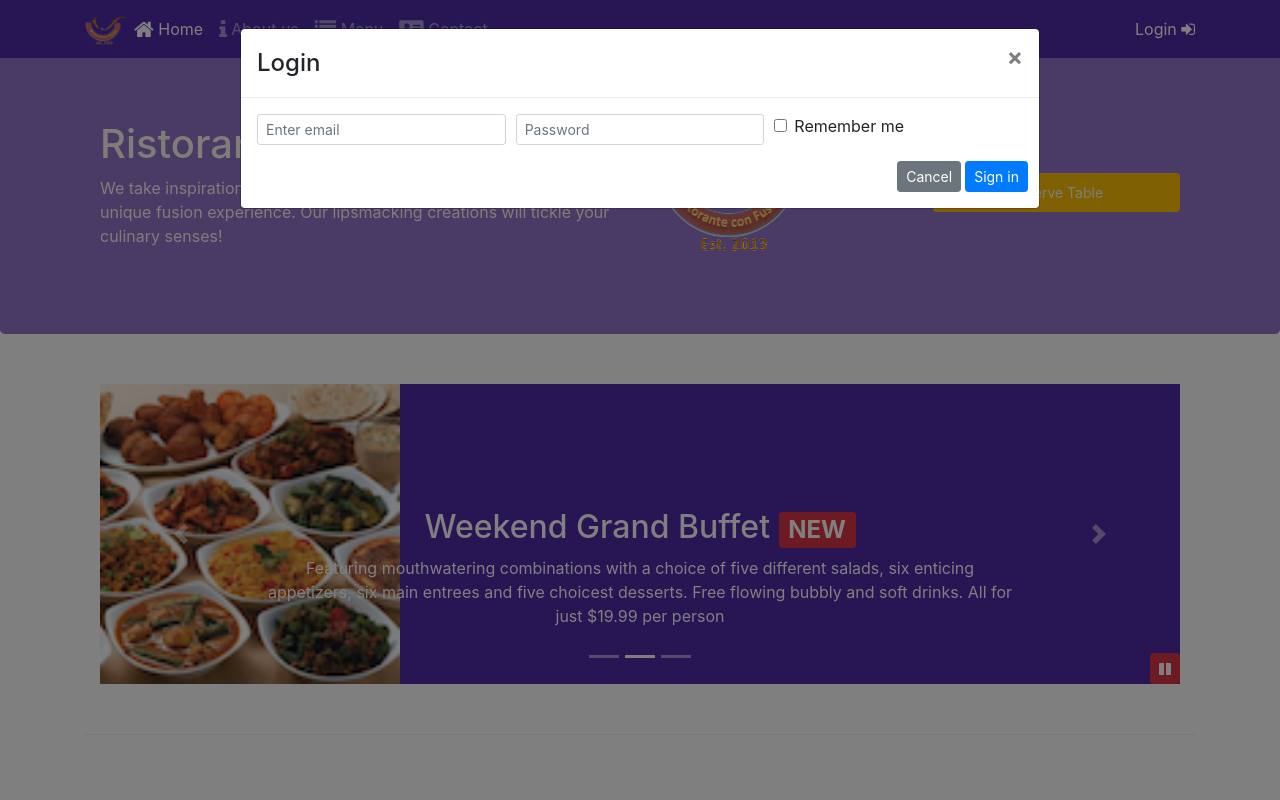
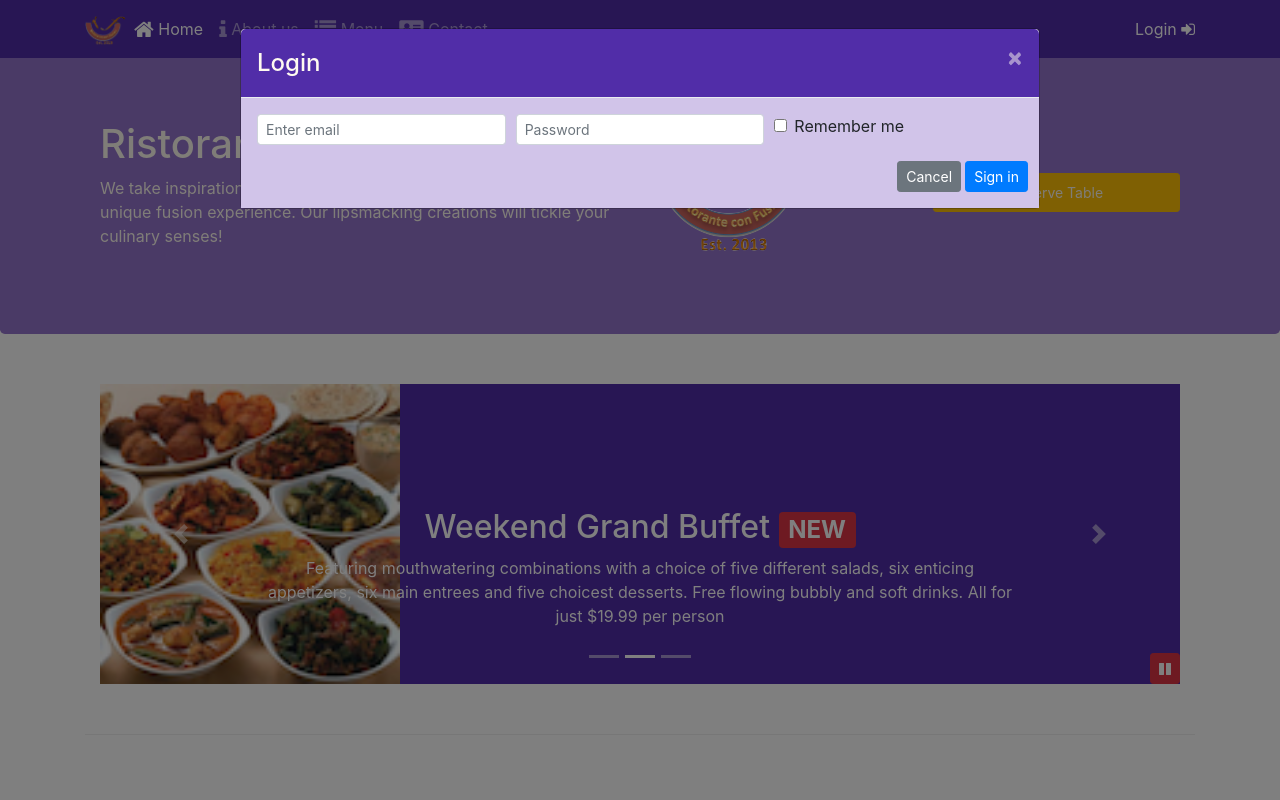
Before and after one commit to pranayreddy8690/con-Fusion, a website: page index.html in a window 1280 px wide. Both pictures are taken after a click on the button "Login". Shown: the top 800 px of the page. Drawn offline with nearby package versions, Linux system fonts and the light colour scheme.

Commit message:
Assignment-4

```diff
--- a/CSS/styles.scss
+++ b/CSS/styles.scss
@@ -74,3 +74,15 @@ body{
     bottom: 0px;
     z-index: 1;
 }
+
+.modal-header {
+    background:$background-dark;
+    #modal-close-button{
+        color: floralwhite;
+    }
+    color: floralwhite;
+}
+
+.modal-body{
+    background-color: $background-pale;
+}
--- a/index.html
+++ b/index.html
@@ -30,8 +30,7 @@
                 <li class="nav-item"><a class="nav-link" href="./contactus.html"><span class="fa fa-address-card fa-lg"></span> Contact</a></li>
             </ul>
             <span class="navbar-text">
-                <a data-toggle="modal" data-target="#loginModal">
-                Login <span class="fa fa-sign-in"></span></a>
+                <a role="button" id="LoginButton">Login <span class="fa fa-sign-in"></span></a>
             </span>
         </div>
     </div>
@@ -42,7 +41,7 @@
         <div class="modal-content">
             <div class="modal-header">
                 <h4 class="modal-title">Login </h4>
-                <button type="button" class="close" data-dismiss="modal">&times;</button>
+                <button type="button" id="modal-close-button" class="close" data-dismiss="modal">&times;</button>
             </div>
             <div class="modal-body">
                 <form>
@@ -78,7 +77,7 @@
         <div class="modal-content">
             <div class="modal-header">
                 <h4 class="modal-title">Reserve a Table </h4>
-                <button type="button" class="close" data-dismiss="modal">&times;</button>
+                <button type="button" id="modal-close-button" class="close" data-dismiss="modal">&times;</button>
             </div>
             <div class="modal-body">
                 <form>
@@ -136,7 +135,7 @@
                 </div>
                 <div class="col-sm-3 align-self-center">
                     <a role="button" class="btn btn-warning btn-block btn-sm nav-link"
-                    data-toggle="modal" data-target="#ReserveTableModal">
+                    id="ReserveTableButton">
                     Reserve Table</a>
                 </div>
             </div>
@@ -304,6 +303,12 @@
                     $("#carouselButton").children("span").addClass('fa-pause');
                 }
             });
+            $("#ReserveTableButton").click(function(){
+                $('#ReserveTableModal').modal('show')
+            })
+            $("#LoginButton").click(function(){
+                $('#loginModal').modal('show')
+            })
         });
     </script>
 </body>
```
Also changed, not shown: CSS/styles.css.
